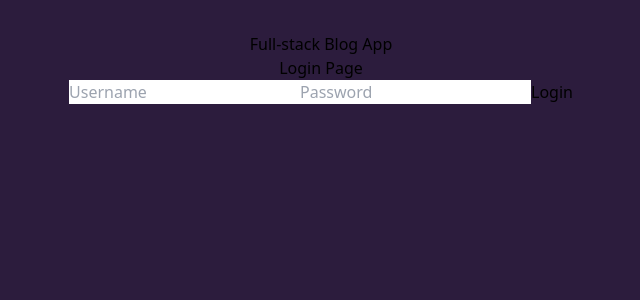
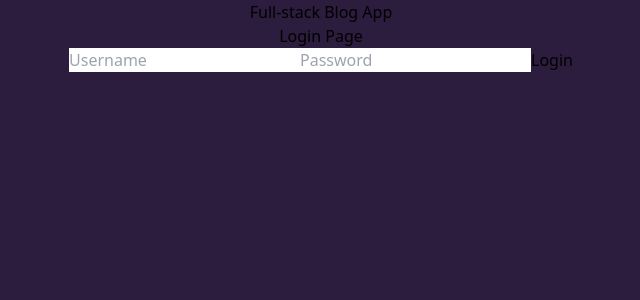
Before and after one commit to coolboydev8/blog-django-react, a React (Vite) app in the folder frontend/: page /login in a window 1280 px wide. Shown: the top 300 px of the page, without its empty margins (319-959 px from the left). Built offline with nearby package versions, Linux system fonts and the light colour scheme.

Commit message:
delete max-width & padding styles

```diff
--- a/frontend/src/styles/reset.css
+++ b/frontend/src/styles/reset.css
@@ -10,8 +10,6 @@ body {
 }
 
 #root {
-  max-width: 1280px;
   margin: 0 auto;
-  padding: 2rem;
   text-align: center;
 }
```
